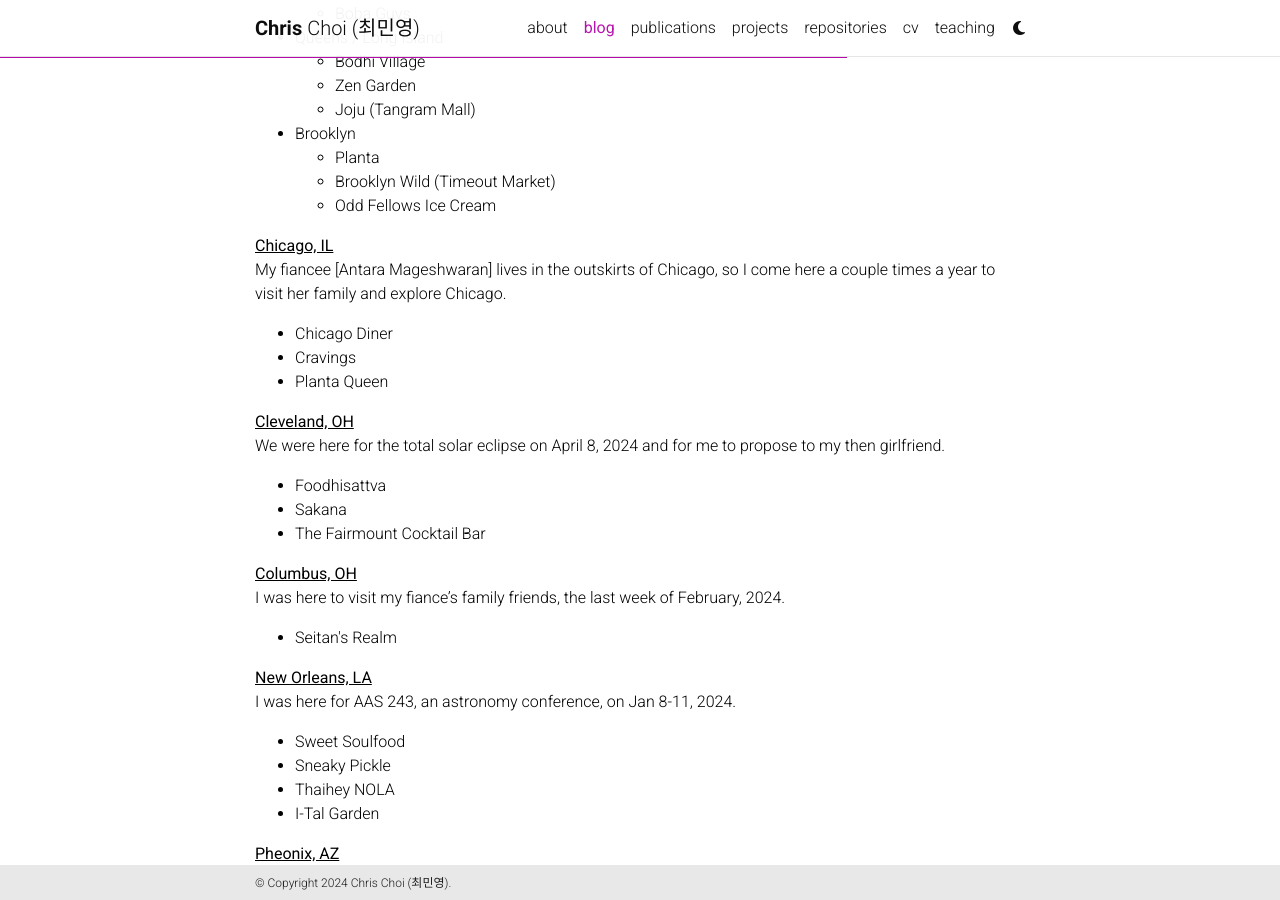
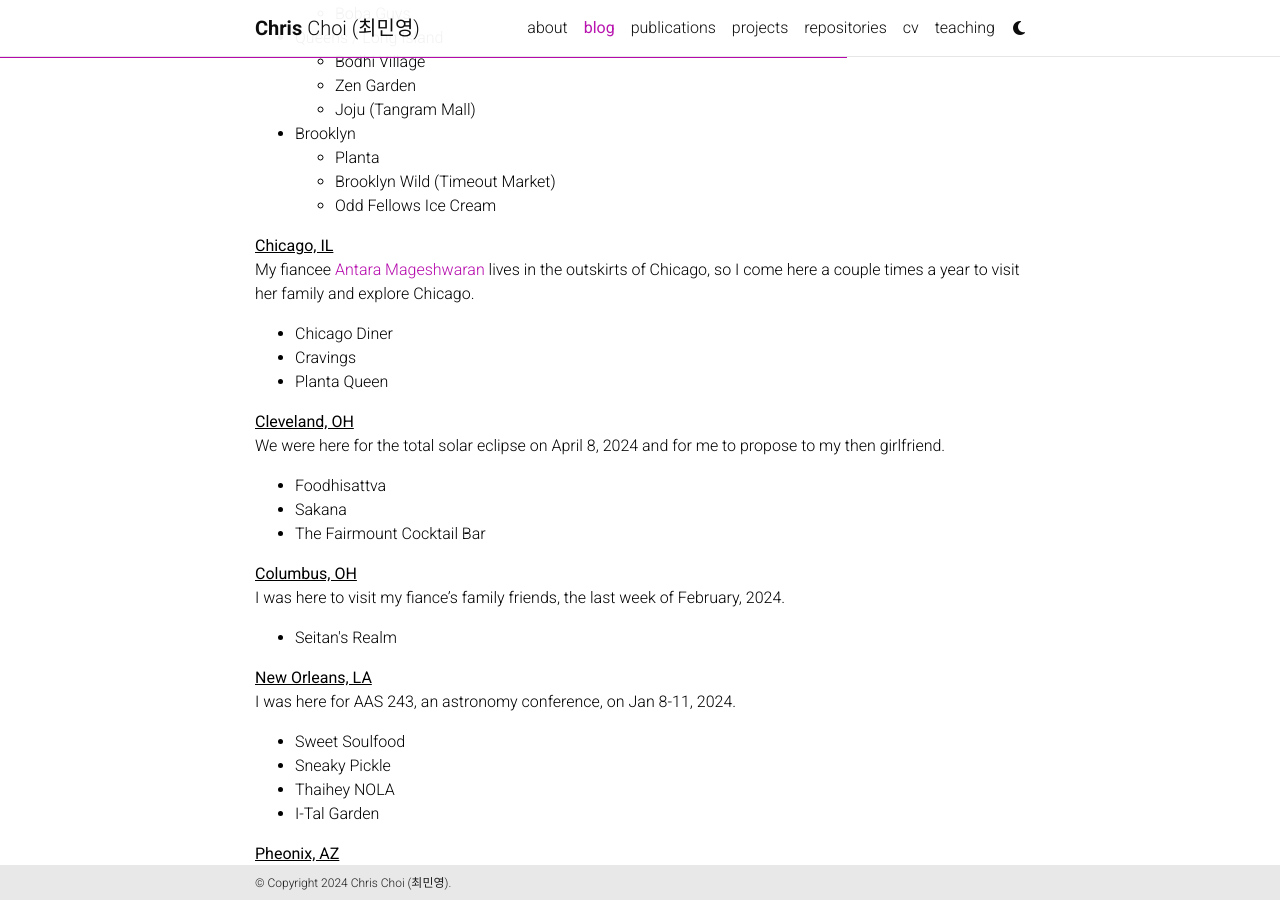
Before and after one commit to benhurtekeste/benhurtekeste.github.io, a Jekyll site: the page built from _posts/2024-04-26-vegan-restaurants.md, in a window 1280 px wide and 900 px high, scrolled down 1445 px. Built offline with Jekyll 4.4.1, drawn with Linux system fonts in a browser that asks for light colours; comment, search, counter and statistics services are not loaded; a style sheet for code colours, icons or effects is not loaded; part of the change alters nothing that is shown.

```diff
--- a/_posts/2024-04-26-vegan-restaurants.md
+++ b/_posts/2024-04-26-vegan-restaurants.md
@@ -76,7 +76,7 @@ Here are some of my recommendations if you're ever in the area.
 </ul>
 
 <b><u>Chicago, IL</u></b>
-<br>My fiancee [Antara Mageshwaran] lives in the outskirts of Chicago, so I come here a couple times a year to visit her family and explore Chicago.
+<br>My fiancee [Antara Mageshwaran](https://www.linkedin.com/in/mantara/) lives in the outskirts of Chicago, so I come here a couple times a year to visit her family and explore Chicago.
 <ul>
     <li>Chicago Diner</li>
     <li>Cravings</li>
```
